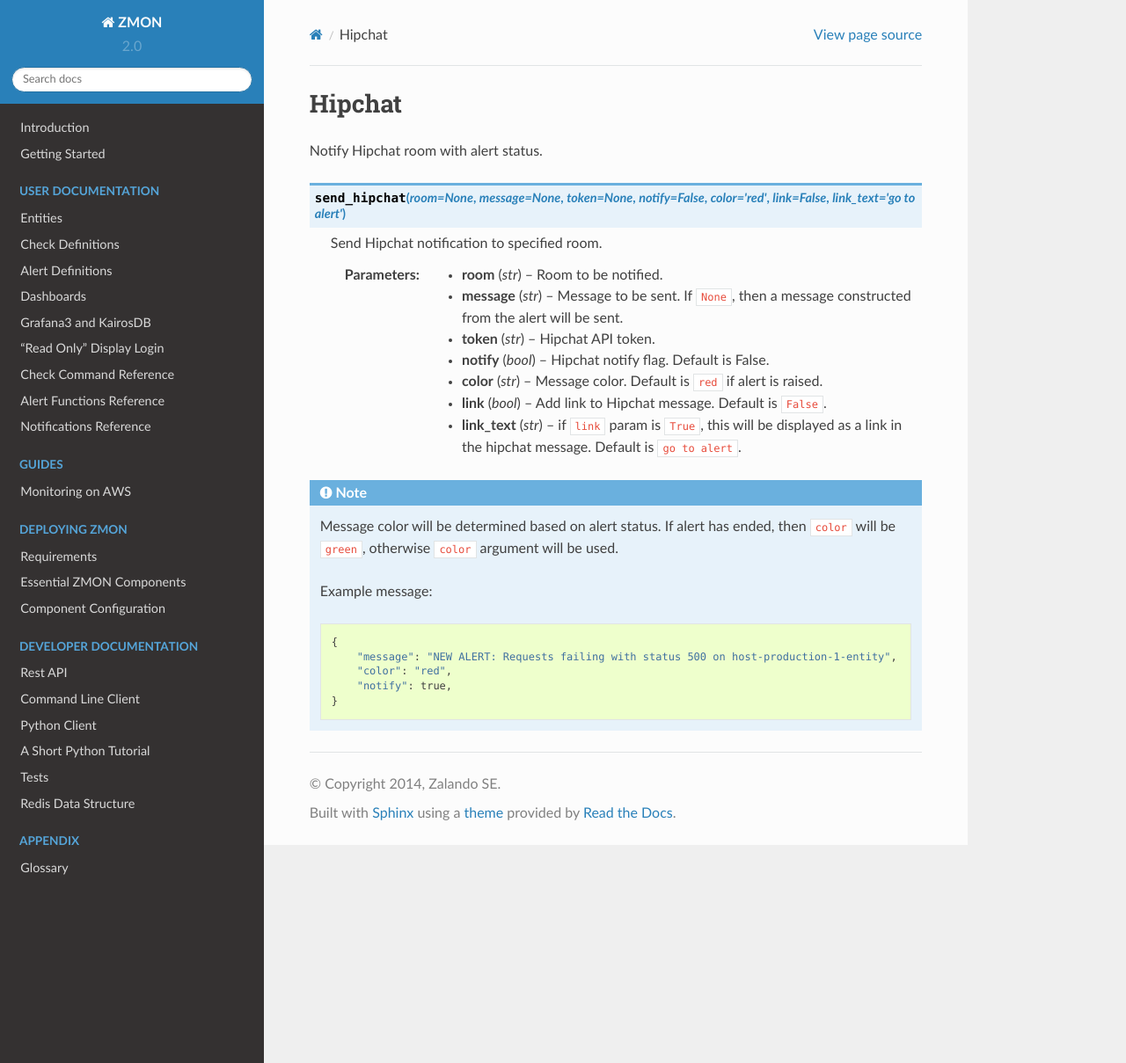
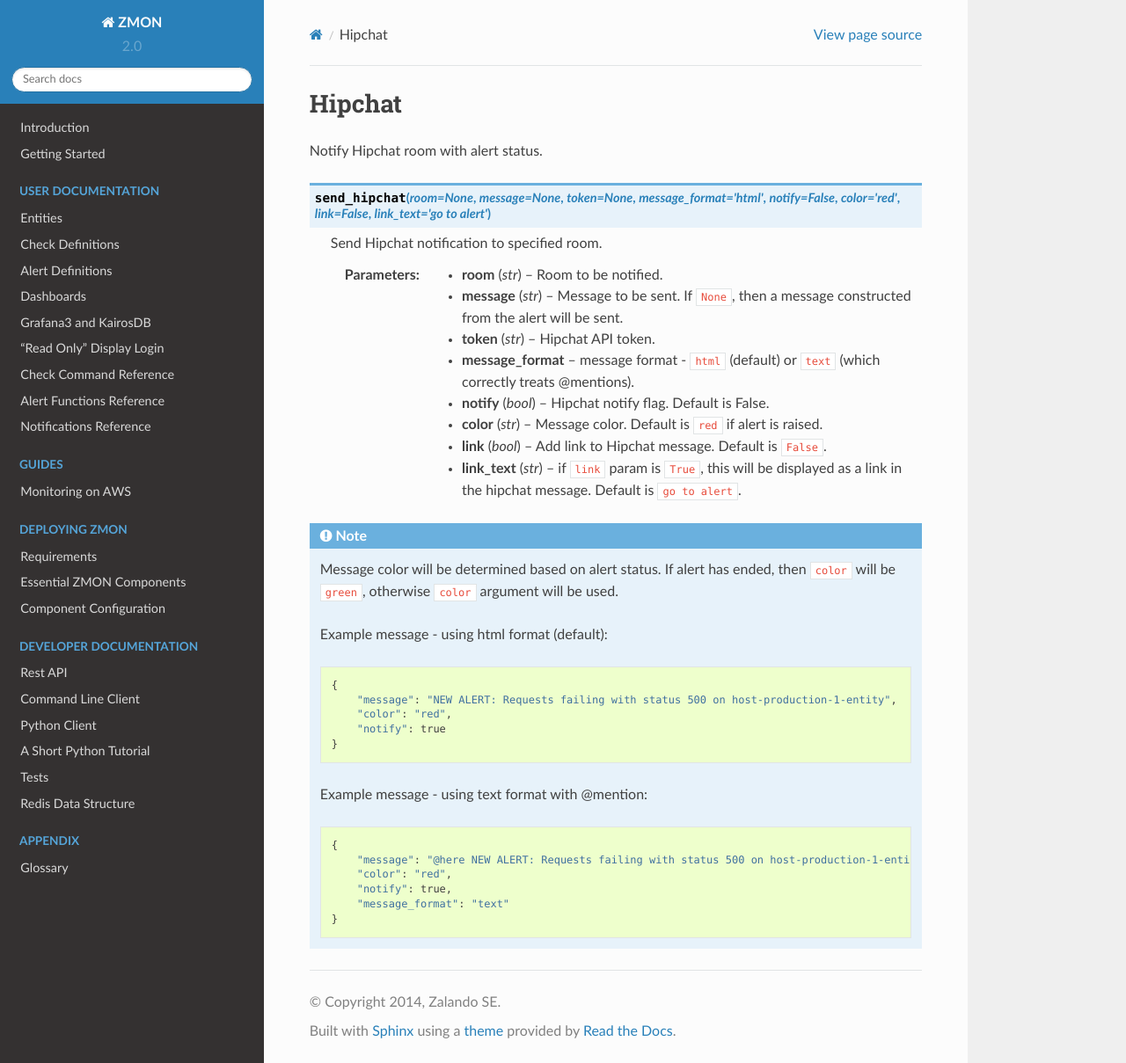
Before and after one commit to zalando-zmon/zmon-docs, a Sphinx documentation site: the page built from docs/user/notifications/hipchat.rst, in a window 1280 px wide and 1209 px high. Shown: the whole window at 88% size. Built offline with Sphinx 7.4.7 and the Read the Docs theme 2.0.0, drawn with Linux system fonts in a browser that asks for light colours.

Commit message:
update help page according to changes of method
As an addition to merged https://github.com/zalando-zmon/zmon-worker/pull/334

```diff
--- a/docs/user/notifications/hipchat.rst
+++ b/docs/user/notifications/hipchat.rst
@@ -3,7 +3,7 @@
 
 Notify Hipchat room with alert status.
 
-.. py:function:: send_hipchat(room=None, message=None, token=None, notify=False, color='red', link=False, link_text='go to alert')
+.. py:function:: send_hipchat(room=None, message=None, token=None, message_format='html', notify=False, color='red', link=False, link_text='go to alert')
 
     Send Hipchat notification to specified room.
 
@@ -14,6 +14,9 @@
     :type message: str
 
     :param token: Hipchat API token.
+    :type token: str
+
+    :param message_format: message format - ``html`` (default) or ``text`` (which correctly treats @mentions).
     :type token: str
 
     :param notify: Hipchat notify flag. Default is False.
@@ -32,12 +35,23 @@
 
     Message color will be determined based on alert status. If alert has ended, then ``color`` will be ``green``, otherwise ``color`` argument will be used.
 
-    Example message:
+    Example message - using html format (default):
 
     .. code-block:: python
 
         {
             "message": "NEW ALERT: Requests failing with status 500 on host-production-1-entity",
             "color": "red",
+            "notify": true
+        }
+
+    Example message - using text format with @mention:
+
+    .. code-block:: python
+
+        {
+            "message": "@here NEW ALERT: Requests failing with status 500 on host-production-1-entity",
+            "color": "red",
             "notify": true,
+            "message_format": "text"
         }
```
